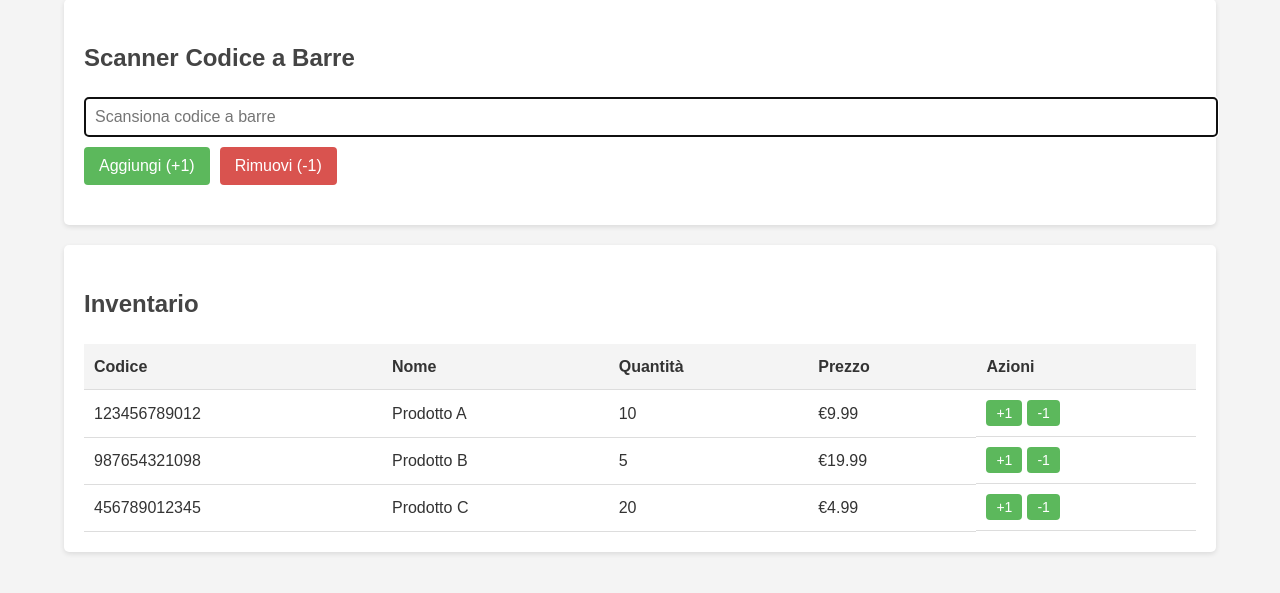
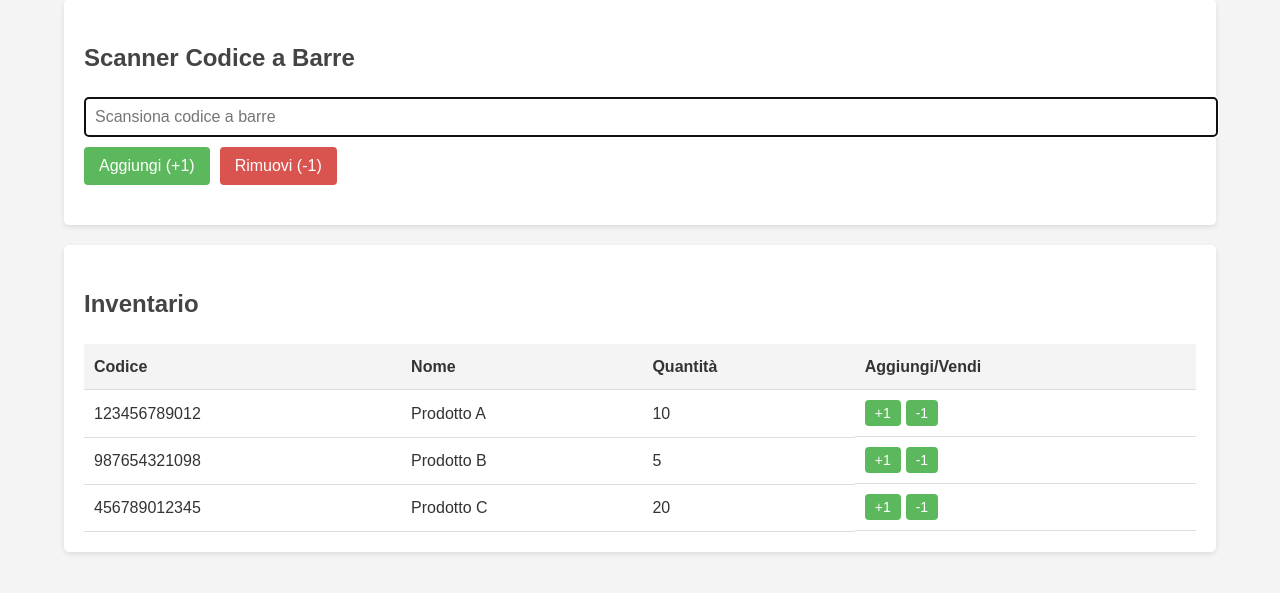
Before and after one commit to masiniluca/magazzino, a Flask app: page / in a window 1280 px wide. Shown: the part 115-708 px from the top of the page. Run offline with Flask 3, Linux system fonts and the light colour scheme; data comes from the database, SQL or seed files in the repository.

Commit message:
Psitola codice a barre

```diff
--- a/app.py
+++ b/app.py
@@ -50,8 +50,6 @@ def get_prodotti():
             'nome': p[1],
             'codice_barre': p[2],
             'quantita': p[3],
-            'prezzo': p[4],
-            'descrizione': p[5]
         })
 
     return jsonify(result)
@@ -70,8 +68,6 @@ def get_prodotto(codice_barre):
             'nome': prodotto[1],
             'codice_barre': prodotto[2],
             'quantita': prodotto[3],
-            'prezzo': prodotto[4],
-            'descrizione': prodotto[5]
         })
     else:
         return jsonify({'error': 'Prodotto non trovato'}), 404
@@ -96,11 +92,11 @@ def aggiungi_prodotto():
             c.execute('UPDATE prodotti SET quantita = ? WHERE codice_barre = ?', (nuova_quantita, codice_barre))
         else:
             # Crea un nuovo prodotto (richiede tutti i campi)
-            if not all(k in data for k in ['nome', 'prezzo', 'descrizione']):
-                return jsonify({'error': 'Per nuovi prodotti sono richiesti nome, prezzo e descrizione'}), 400
+            if not all(k in data for k in ['nome']):
+                return jsonify({'error': 'Per nuovi prodotti inserire il nome'}), 400
 
-            c.execute('INSERT INTO prodotti (nome, codice_barre, quantita, prezzo, descrizione) VALUES (?, ?, ?, ?, ?)',
-                      (data['nome'], codice_barre, quantita, data['prezzo'], data['descrizione']))
+            c.execute('INSERT INTO prodotti (nome, codice_barre, quantita) VALUES (?, ?, ?)',
+                      (data['nome'], codice_barre, quantita))
 
         conn.commit()
         conn.close()
--- a/static/script.js
+++ b/static/script.js
@@ -88,8 +88,6 @@ document.addEventListener('DOMContentLoaded', function() {
                     document.getElementById('prodotto-nome').textContent = data.nome;
                     document.getElementById('prodotto-codice').textContent = data.codice_barre;
                     document.getElementById('prodotto-quantita').textContent = data.quantita;
-                    document.getElementById('prodotto-prezzo').textContent = data.prezzo.toFixed(2);
-                    document.getElementById('prodotto-descrizione').textContent = data.descrizione;
 
                     prodottoInfo.classList.remove('hidden');
                     nuovoProdottoForm.classList.add('hidden');
@@ -165,7 +163,6 @@ document.addEventListener('DOMContentLoaded', function() {
                         <td>${prodotto.codice_barre}</td>
                         <td>${prodotto.nome}</td>
                         <td>${prodotto.quantita}</td>
-                        <td>€${prodotto.prezzo.toFixed(2)}</td>
                         <td class="actions">
                             <button onclick="aggiungiDaTabella('${prodotto.codice_barre}')">+1</button>
                             <button onclick="rimuoviDaTabella('${prodotto.codice_barre}')">-1</button>
--- a/templates/index.html
+++ b/templates/index.html
@@ -22,8 +22,6 @@
                 <p><strong>Nome:</strong> <span id="prodotto-nome"></span></p>
                 <p><strong>Codice:</strong> <span id="prodotto-codice"></span></p>
                 <p><strong>Quantità:</strong> <span id="prodotto-quantita"></span></p>
-                <p><strong>Prezzo:</strong> €<span id="prodotto-prezzo"></span></p>
-                <p><strong>Descrizione:</strong> <span id="prodotto-descrizione"></span></p>
             </div>
             <div id="nuovo-prodotto-form" class="hidden">
                 <h3>Nuovo Prodotto</h3>
@@ -31,8 +29,6 @@
                     <input type="text" name="nome" placeholder="Nome prodotto" required>
                     <input type="text" name="codice_barre" id="nuovo-codice" readonly required>
                     <input type="number" name="quantita" placeholder="Quantità" value="1" min="1" required>
-                    <input type="number" name="prezzo" placeholder="Prezzo" step="0.01" min="0" required>
-                    <textarea name="descrizione" placeholder="Descrizione"></textarea>
                     <button type="submit">Aggiungi Prodotto</button>
                 </form>
             </div>
@@ -46,8 +42,7 @@
                         <th>Codice</th>
                         <th>Nome</th>
                         <th>Quantità</th>
-                        <th>Prezzo</th>
-                        <th>Azioni</th>
+                        <th>Aggiungi/Vendi</th>
                     </tr>
                 </thead>
                 <tbody>
```
